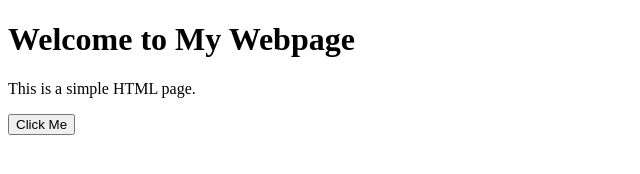
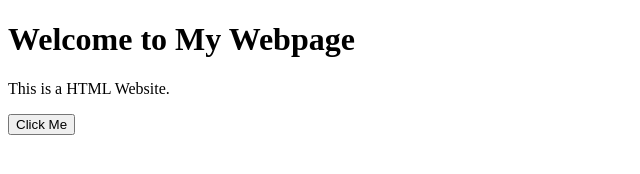
Before and after one commit to Pavani2003-hub/Simple-CI-CD-, a plain HTML site: page index.html in a window 1280 px wide. Shown: the full height of the page, 0-640 px from the left. Drawn offline with Linux system fonts and the light colour scheme.

Commit message:
Updated index.html

```diff
--- a/index.html
+++ b/index.html
@@ -6,7 +6,7 @@
 </head>
 <body>
     <h1>Welcome to My Webpage</h1>
-    <p>This is a simple HTML page.</p>
+    <p>This is a HTML Website.</p>
     <button onclick="alert('Hello there!')">Click Me</button>
 </body>
 </html>
```
